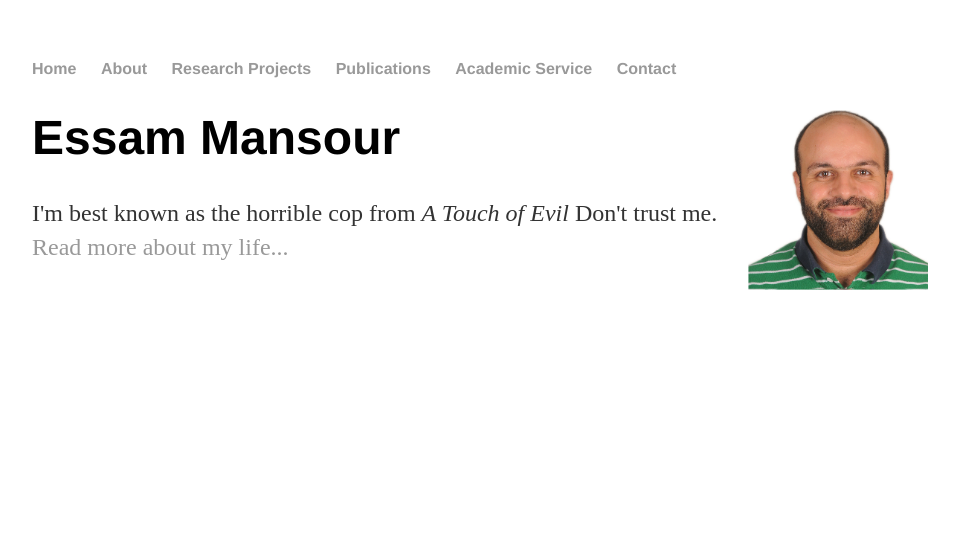
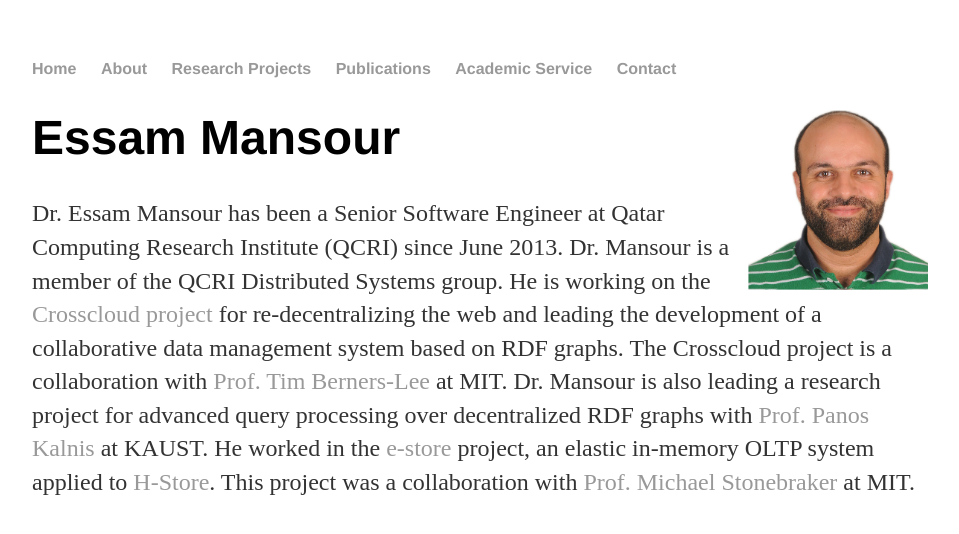
Before and after one commit to mansoure/mansoure.github.io, a Jekyll site: the page built from index.html, in a window 1280 px wide. Shown: the top 534 px of the page, without its empty margins (160-1119 px from the left). Built offline with Jekyll 4.4.1, drawn with Linux system fonts in a browser that asks for light colours.

Commit message:
Update index.html

```diff
--- a/index.html
+++ b/index.html
@@ -9,7 +9,8 @@
 	</div>
 	<div class="text">
 		<h1>Essam Mansour</h1>
-		<p>I'm best known as the horrible cop from <em>A Touch of Evil</em> Don't trust me. <a href="/about">Read more about my life...</a></p>
+		<p>Dr. Essam Mansour has been a Senior Software Engineer at Qatar Computing Research Institute (QCRI) since June 2013. Dr. Mansour is a member of the QCRI Distributed Systems group. He is working on the <a href="/projects/crosscloud">Crosscloud project</a> for re-decentralizing the web and leading the development of a collaborative data management system based on RDF graphs. The Crosscloud project is a collaboration with <a href="https://en.wikipedia.org/wiki/Tim_Berners-Lee">Prof. Tim Berners-Lee</a> at MIT. Dr. Mansour is also leading a research project for advanced query processing over decentralized RDF graphs with <a href="http://web.kaust.edu.sa/faculty/PanosKalnis/">Prof. Panos Kalnis</a> at KAUST. He worked in the <a href="http://dl.acm.org/citation.cfm?id=2735514">e-store</a> project, an elastic in-memory OLTP system applied to <a href="http://hstore.cs.brown.edu/">H-Store</a>. This project was a collaboration with <a href="https://en.wikipedia.org/wiki/Michael_Stonebraker">Prof. Michael Stonebraker</a> at MIT.</p>
+
 	</div>
 </div>
 <!-- /.blurb -->
```
